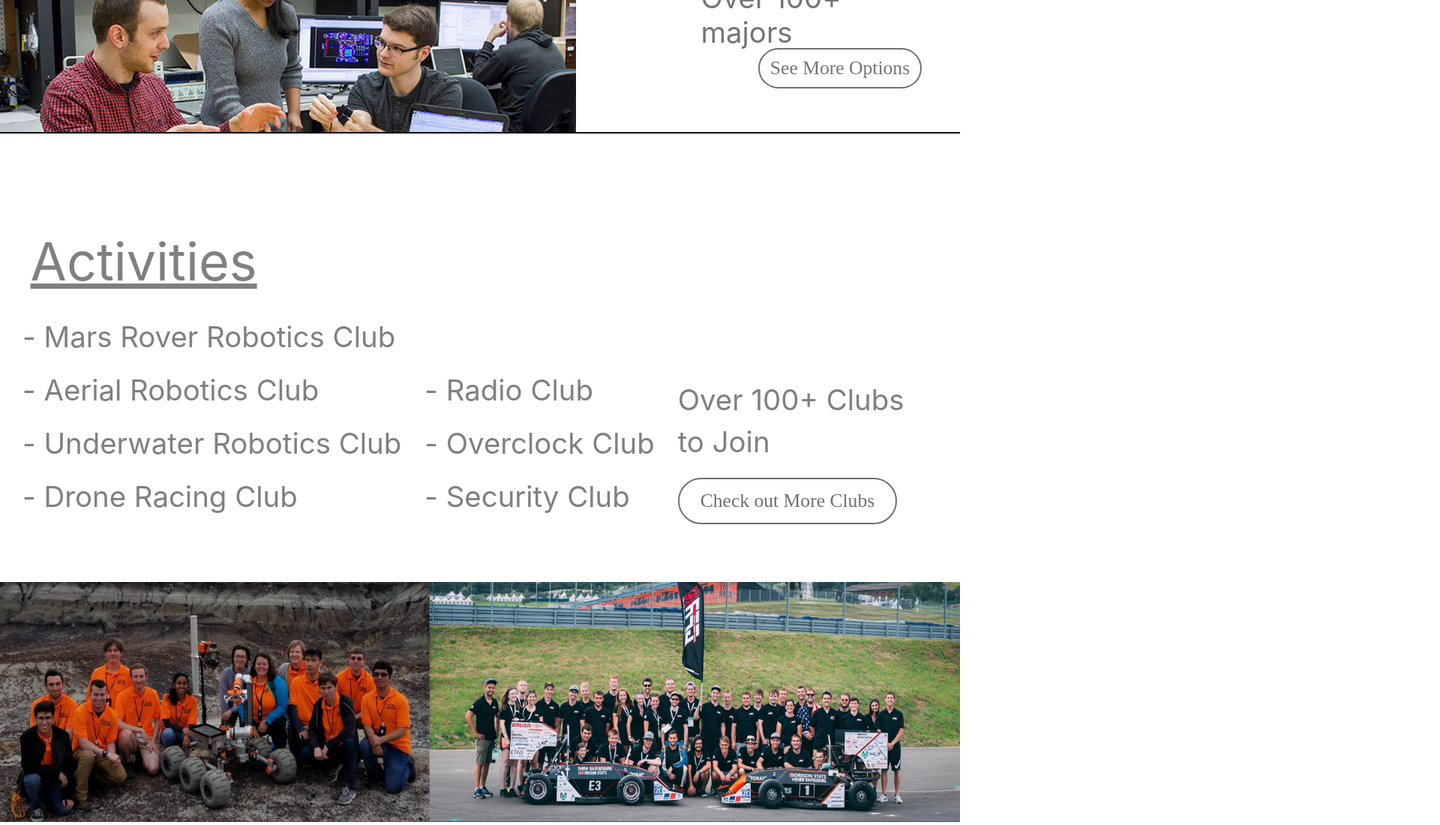
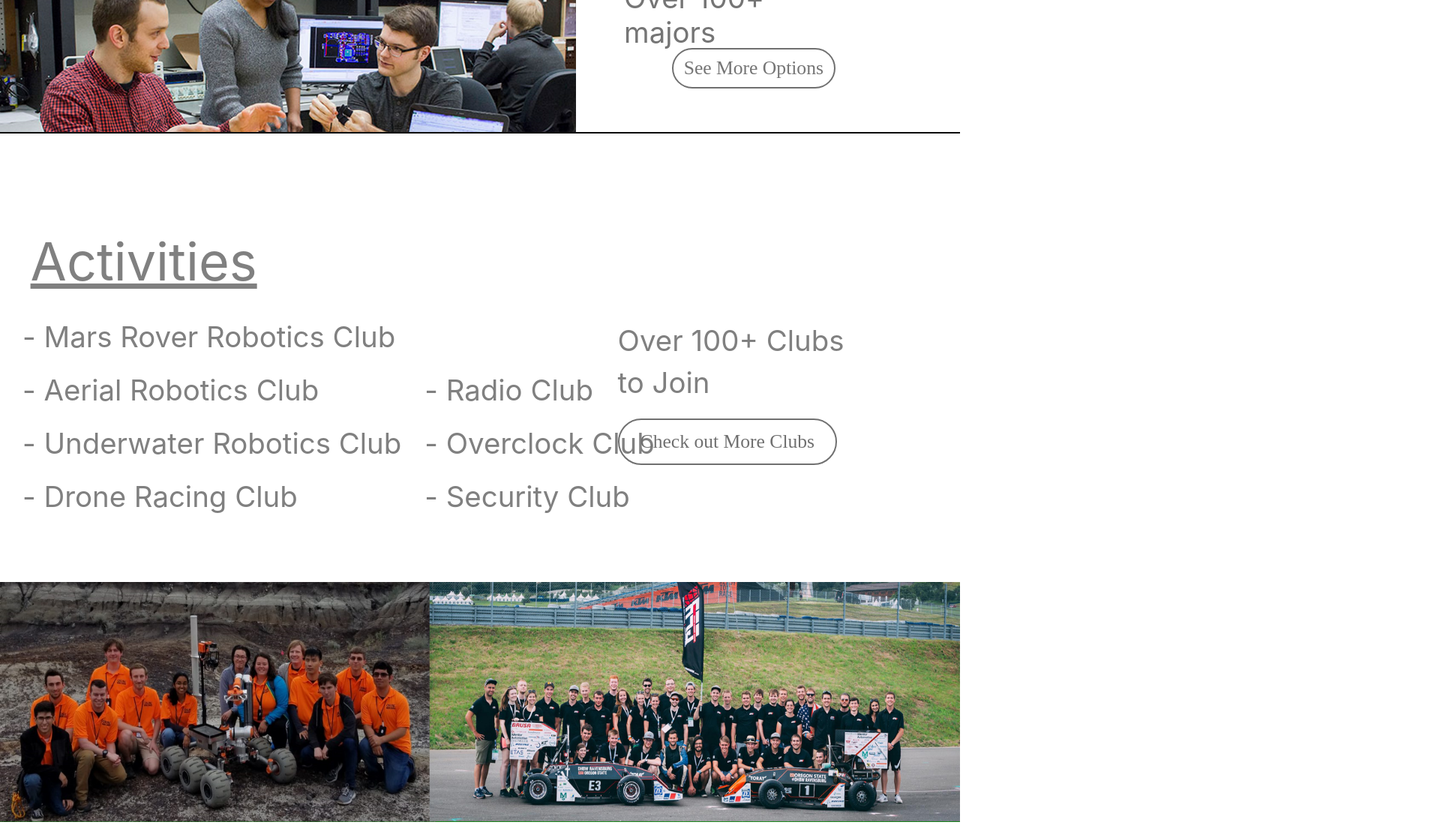
Before and after one commit to gearsmotion789/OSU_Hackathon_2020, a React (Create React App) app in the folder welcome-to-osu/: page / in a window 1280 px wide. Shown: the part 2224-3324 px from the top of the page at 75% size, 1920 px wide, since content can reach past the window. Built offline with nearby package versions, Linux system fonts and the light colour scheme; what google-maps-react would draw is missing.

Commit message:
styling on launch

```diff
--- a/welcome-to-osu/src/components/Launch.css
+++ b/welcome-to-osu/src/components/Launch.css
@@ -133,13 +133,13 @@ body {
   top: 3vw;
   width: 25vw;
   font-size: 3vw;
-  left: 73vw;
+  left: 65vw;
 }
 
 .moreoptions{
   position: absolute;
   top: 10vw;
-  left: 79vw;
+  left: 70vw;
   padding: 10px;
   width: 17vw;
   border: 2px solid #707070;
@@ -258,3 +258,8 @@ img{
   position:relative;
   top: 30vh;
 }
+.launch-clubs-move-up{
+  position: relative;
+  top: -38vh;
+  left: 62vw;
+}
--- a/welcome-to-osu/src/components/Launch.js
+++ b/welcome-to-osu/src/components/Launch.js
@@ -112,16 +112,19 @@ export default class Launch extends Component{
               <div>- Overclock Club</div>
               <div>- Security Club</div>
             </div>
-            <div className = "inline">
+
+            <div className = "launch-clubs-move-up">
               <div className = "clubstext">Over 100+ Clubs</div>
               <div>to Join</div>
               <div id = 'clubsbuttoncontainer'>
-            <a href = "https://sli.oregonstate.edu/find-organization">
+                <a href = "https://sli.oregonstate.edu/find-organization" target="_blank">
                   <button className = 'btn outlineBtn moreclubs'> Check out More Clubs</button>
                 </a>
               </div>
             </div>
+
           </div>
+
           <div id = "finalportion">
            <div className = "inline launch_imgs">
             <img id = "launch-clubs" src = {require('../assets/clubImages.png')}></img>
```
Lines whose indentation alone changed are shown as unchanged.
